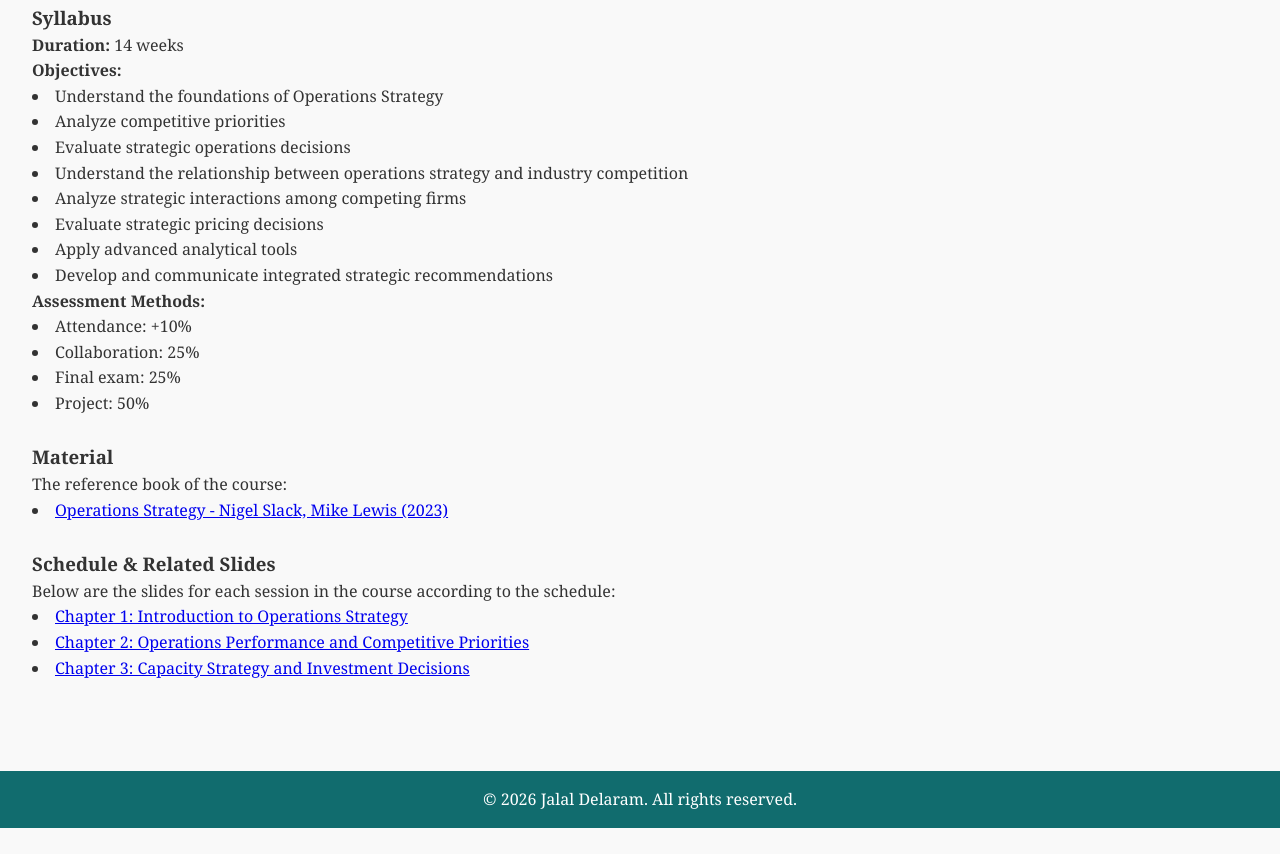
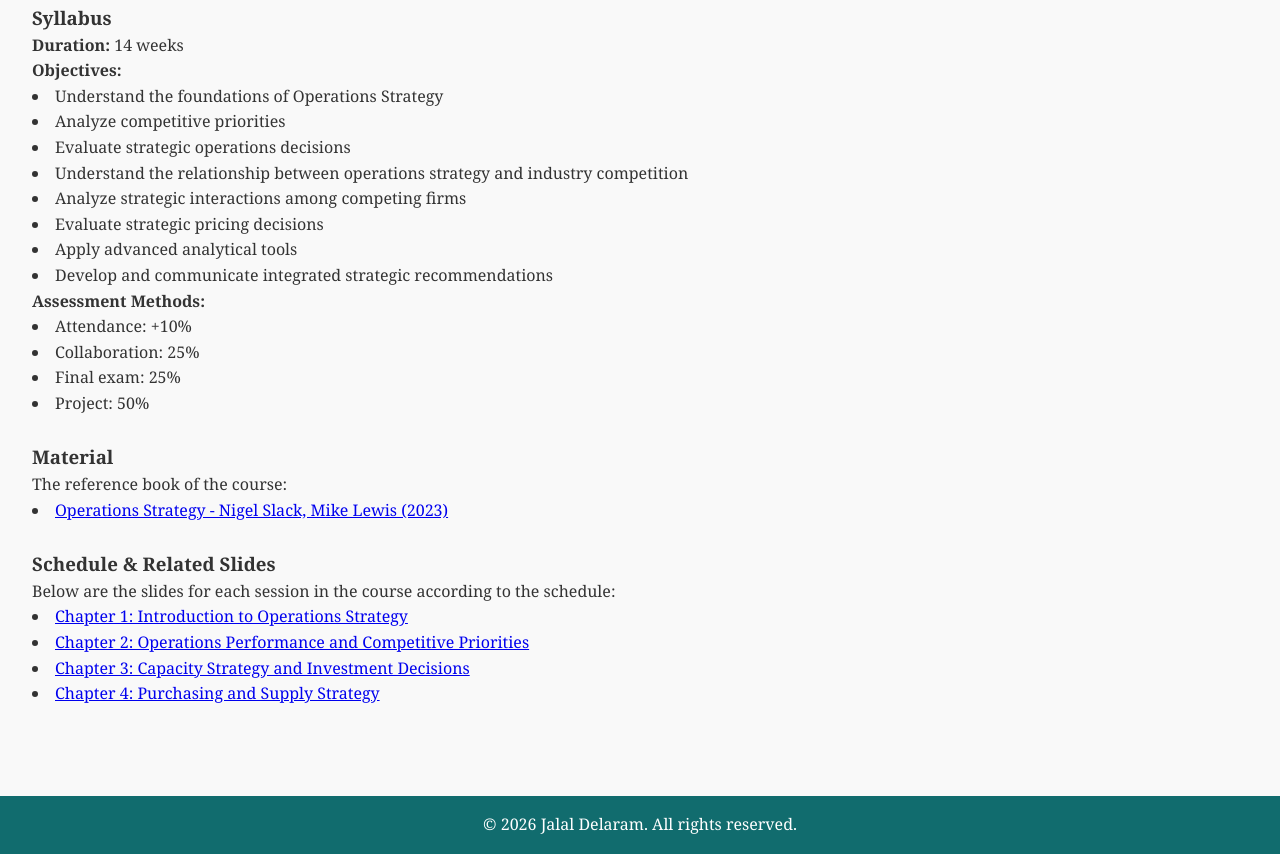
Before and after one commit to jalaldelaram/web, a plain HTML site: page operations_strategy.html in a window 1280 px wide. Shown: the part 679-1533 px from the top of the page. Before the commit the page ends 1507 px from the top, so only its background shows below. Drawn offline with Linux system fonts and the light colour scheme.

Commit message:
Update operations_strategy.html

```diff
--- a/operations_strategy.html
+++ b/operations_strategy.html
@@ -88,7 +88,7 @@
                 <li><a href="osChapter1.rar" target="_blank" id="special-link">Chapter 1: Introduction to Operations Strategy</a></li>
 				<li><a href="osChapter2.rar" target="_blank" id="special-link">Chapter 2: Operations Performance and Competitive Priorities</a></li>
 				<li><a href="osChapter3.rar" target="_blank" id="special-link">Chapter 3: Capacity Strategy and Investment Decisions</a></li>
-
+            	<li><a href="osChapter4.rar" target="_blank" id="special-link">Chapter 4: Purchasing and Supply Strategy</a></li>
             </p>
         </section>
 
```
